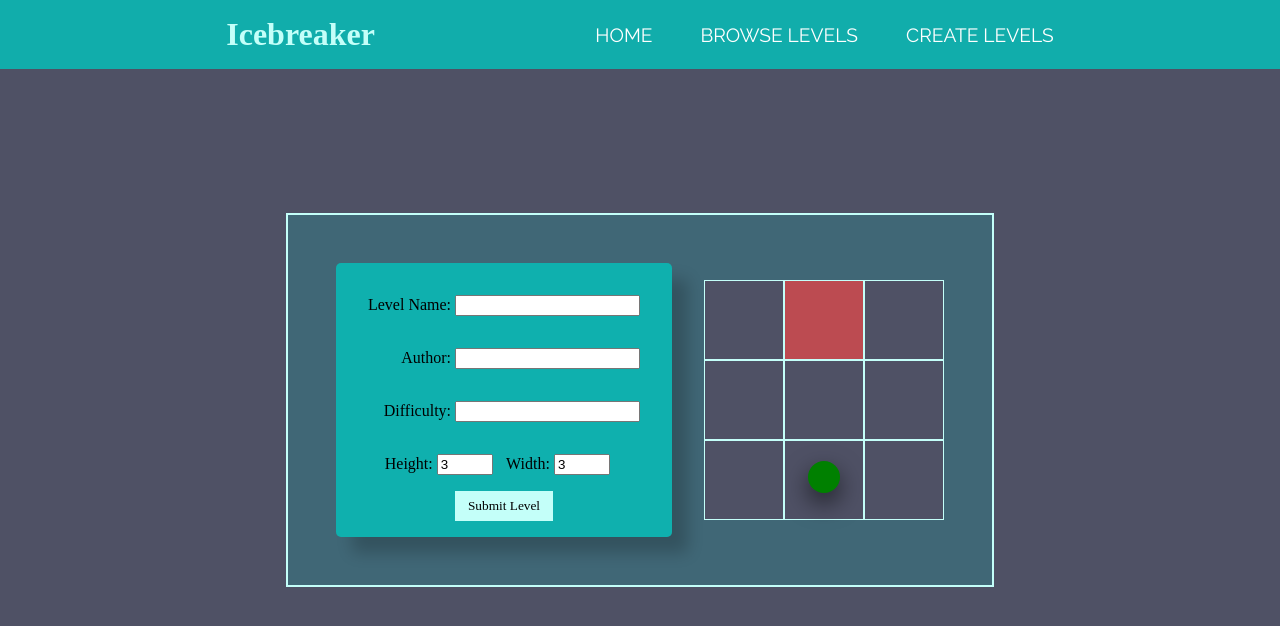
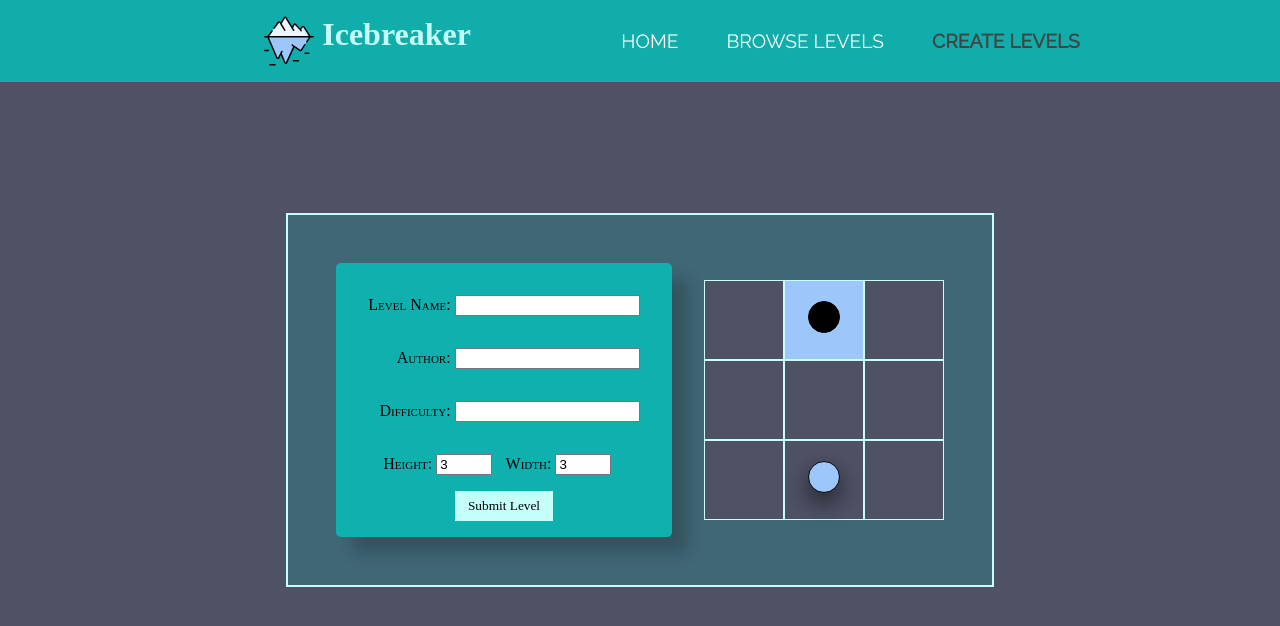
Before and after one commit to Benjamin-Kuzava/icebreaker, a React (Create React App) app in the folder client/: page /new in a window 1280 px wide. Shown: the top 626 px of the page. Built offline with nearby package versions, Linux system fonts and the light colour scheme; no server answers; a web font is replaced by a local one.

Commit message:
Fancy CSS animations

```diff
--- a/client/src/components/Button/Button.css
+++ b/client/src/components/Button/Button.css
@@ -26,6 +26,9 @@ button:after {
 
 button:hover {
   color: #ffffff;
+  animation: visited;
+  animation-duration: 0.2s;
+  animation-timing-function: ease-out;
 }
 
 button:hover:after {
--- a/client/src/components/Form/Form.css
+++ b/client/src/components/Form/Form.css
@@ -17,7 +17,9 @@ form {
 form div {
   margin: 1em 0;
   font-family: "Coda", cursive;
-  font-size: 200;
+  font-variant: small-caps;
+  font-weight: 500;
+  /* color: black; */
 }
 
 .dimensions input {
--- a/client/src/components/Grid/Grid.jsx
+++ b/client/src/components/Grid/Grid.jsx
@@ -28,6 +28,8 @@ const Grid = (props) => {
         ? 'node-visited'
         : grid[i][k] === 5
         ? 'node-broken'
+        : grid[i][k] === 6
+        ? 'node-finished'
         : "";
 
     // Generate matrix initialized to zero
--- a/client/src/components/Header/Header.css
+++ b/client/src/components/Header/Header.css
@@ -8,13 +8,19 @@ header {
 }
 
 .logo {
-  margin: 0;
+  display: flex;
+  margin-left: 4em;
+}
+
+.title {
+  margin: 0 0.25em;
   color: #c4fff9;
   font-family: "Coda", cursive;
+  /* font-variant: small-caps; */
 }
 
-@media screen and (max-width: 400px) {
+@media screen and (min-width: 400px) {
   .logo {
-    font-size: 1.5em;
+    /* font-size: 1.5em; */
   }
 }
--- a/client/src/components/Header/Header.jsx
+++ b/client/src/components/Header/Header.jsx
@@ -1,10 +1,14 @@
 import Nav from '../Nav/Nav.jsx';
+import iceberg from '../../icons/iceberg.svg'
 import './Header.css';
 
 const Header = (props) => {
     return (
         <header>
-            <h1 className='logo'>Icebreaker</h1>
+            <div className='logo'>
+                <img src={iceberg} alt="logo" height={50}/>
+                <h1 className='title'>Icebreaker</h1>
+            </div>
             <Nav />
         </header>
     )
--- a/client/src/components/Home/Home.jsx
+++ b/client/src/components/Home/Home.jsx
@@ -36,10 +36,10 @@ const Home = (props) => {
                 <div className="level-info">
                     <Button
                         value='Reset'
-                        onClick={() => handleReset()}
+                        onClick={() => {handleReset()}}
                     />
                     <h2>Level: {level.fields.levelName}</h2>
-                    <h3>Count: {`${count}/${props.levels.length - 1}`}</h3>
+                    <h3>Count: {`${count + 1}/${props.levels.length}`}</h3>
                 </div>
                 {<Grid
                     isHome
--- a/client/src/components/Nav/Nav.jsx
+++ b/client/src/components/Nav/Nav.jsx
@@ -1,5 +1,10 @@
-import { Link } from 'react-router-dom';
+import { NavLink } from 'react-router-dom';
 import './Nav.css';
+
+const activeStyle = {
+    color: '#444',
+    fontWeight: 800
+}
 
 const Nav = (props) => {
     return (
@@ -7,9 +12,9 @@ const Nav = (props) => {
             <input type="checkbox" className='nav-toggle' id='nav-toggle'/>
             <nav>
                 <ul>
-                    <li><Link to='/'>Home</Link></li>
-                    <li><Link to='/select'>Browse Levels</Link></li>
-                    <li><Link to='/new'>Create Levels</Link></li>
+                    <li><NavLink activeStyle={activeStyle} exact to='/'>Home</NavLink></li>
+                    <li><NavLink activeStyle={activeStyle} to='/select'>Browse Levels</NavLink></li>
+                    <li><NavLink activeStyle={activeStyle} to='/new'>Create Levels</NavLink></li>
                 </ul>
             </nav>
             <label htmlFor="nav-toggle" className='nav-toggle-label'><span></span></label>
--- a/client/src/components/Node/Node.css
+++ b/client/src/components/Node/Node.css
@@ -7,13 +7,9 @@
   height: 5em; */
 }
 
-.node-start {
-  background-color: green;
-  position: relative;
-}
-
 .node-end {
-  background-color: #bc4b51;
+  /* background-color: #bc4b51; */
+  background-color: #9dc6fb;
   position: relative;
 }
 
@@ -29,18 +25,60 @@
   background-color: #3dccc7;
 }
 
-.node-current::before {
+.node-current::before,
+.node-end::before {
   content: "";
   position: absolute;
   top: 25%;
   left: 30%;
   height: 2em;
   width: 2em;
-  background-color: green;
   border-radius: 50%;
+  border: 1px solid black;
+}
+
+.node-current::before {
   box-shadow: 0 10px 25px rgba(0, 0, 0, 0.6);
+  background-color: #9dc6fb;
+}
+
+.node-end::before {
+  background-color: black;
 }
 
 .node-broken {
   background-color: black;
 }
+
+.node-visited {
+  animation-name: visited;
+  animation-duration: 0.4s;
+  animation-timing-function: ease-out;
+}
+
+.node-finished {
+  background-color: #9dc6fb;
+}
+
+@keyframes visited {
+  0% {
+    transform: scale(0.3);
+    transform: rotateZ(10deg);
+    background-color: rgba(0, 0, 66, 0.75);
+  }
+
+  50% {
+    transform: rotateZ(-10deg);
+    background-color: rgba(17, 104, 217, 0.75);
+  }
+
+  75% {
+    transform: scale(1.1);
+    background-color: rgba(0, 217, 159, 0.75);
+  }
+
+  100% {
+    transform: scale(1);
+    background-color: rgba(0, 190, 218, 0.75);
+  }
+}
--- a/client/src/logic/logic.js
+++ b/client/src/logic/logic.js
@@ -40,7 +40,7 @@ export const checkNextNode = (grid, i, k, setCount, handleReset) => {
         // if node is endNode && all non-walls have been visited
         } else if (gridCopy[i][k] === 2 && isUnvisitedTiles(gridCopy)) {
             gridCopy[iPrev][kPrev] = 4;
-            gridCopy[i][k] = 3;
+            gridCopy[i][k] = 6;
             setTimeout(() => {
                 setCount((prev) => prev + 1);
             }, 750);
```
Also changed, not shown: client/src/icons/iceberg.svg (added), 1 other file (tests, documents, lock files or other folders).
